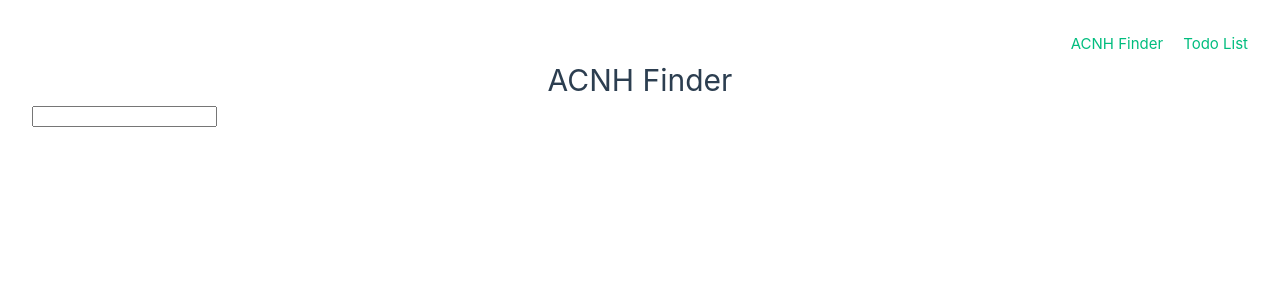
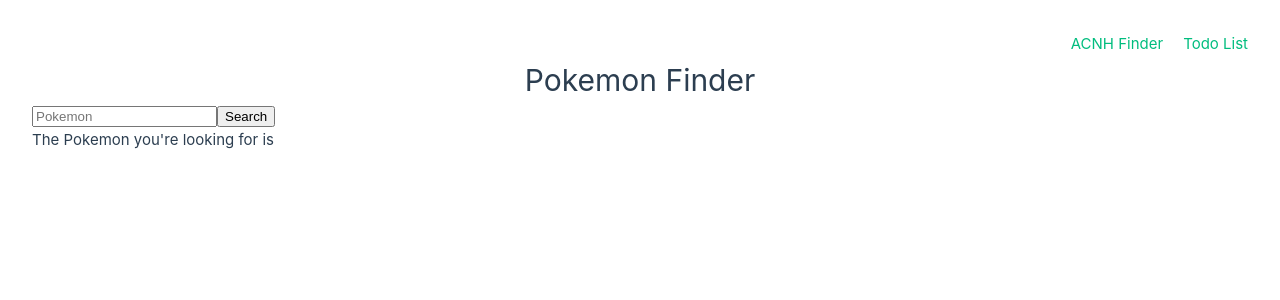
Before and after one commit to rvdegroen/ACNH-Finder, a Vue app: page / in a window 1280 px wide. Shown: the top 300 px of the page. Built offline with nearby package versions, Linux system fonts and the light colour scheme.

Commit message:
changed to pokemon finder

```diff
--- a/src/components/SearchInput.vue
+++ b/src/components/SearchInput.vue
@@ -5,16 +5,21 @@
 //   msg: string
 // }>()
 
-const input = ref()
+const input = ref('')
 
-const handler = async () => {}
+// fetching data
+const handleSubmit = async () => {
+  // https://pokeapi.co/api/v2/pokemon/name
+}
 </script>
 
 <template>
   <div>
-    <form @submit.prevent="handler">
-      <input v-bind="input" type="text" />
+    <form @submit.prevent="handleSubmit">
+      <input v-model="input" type="text" placeholder="Pokemon" />
+      <button type="submit">Search</button>
     </form>
+    <p>The Pokemon you're looking for is {{ input }}</p>
   </div>
 </template>
 
--- a/src/views/HomeView.vue
+++ b/src/views/HomeView.vue
@@ -6,7 +6,7 @@
 </script>
 
 <template>
-  <h1>ACNH Finder</h1>
+  <h1>Pokemon Finder</h1>
   <div>
     <SearchInput />
     <SearchResults />
```
Also changed, not shown: types.ts (added).
